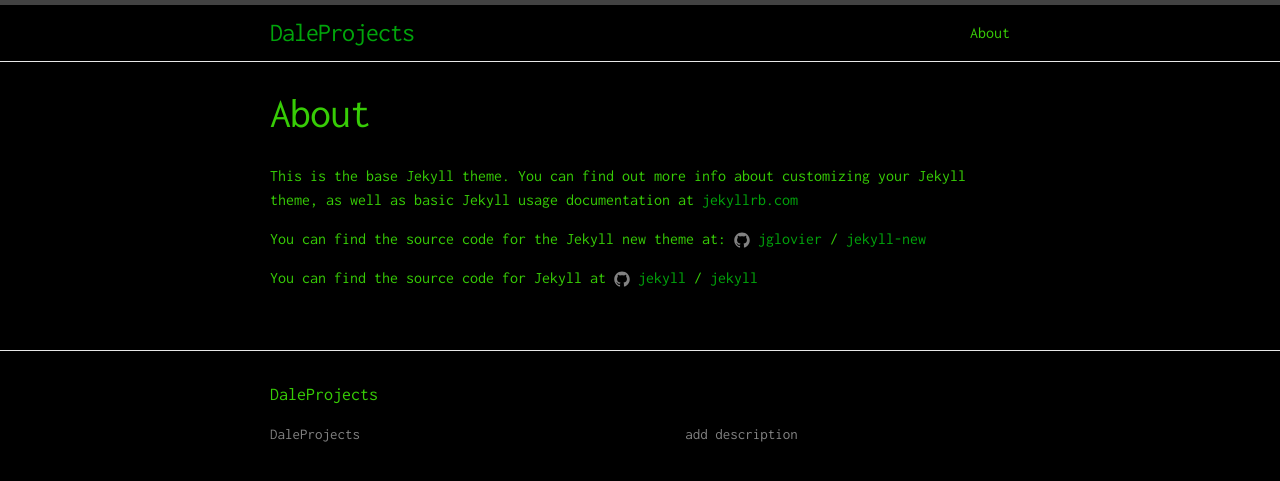
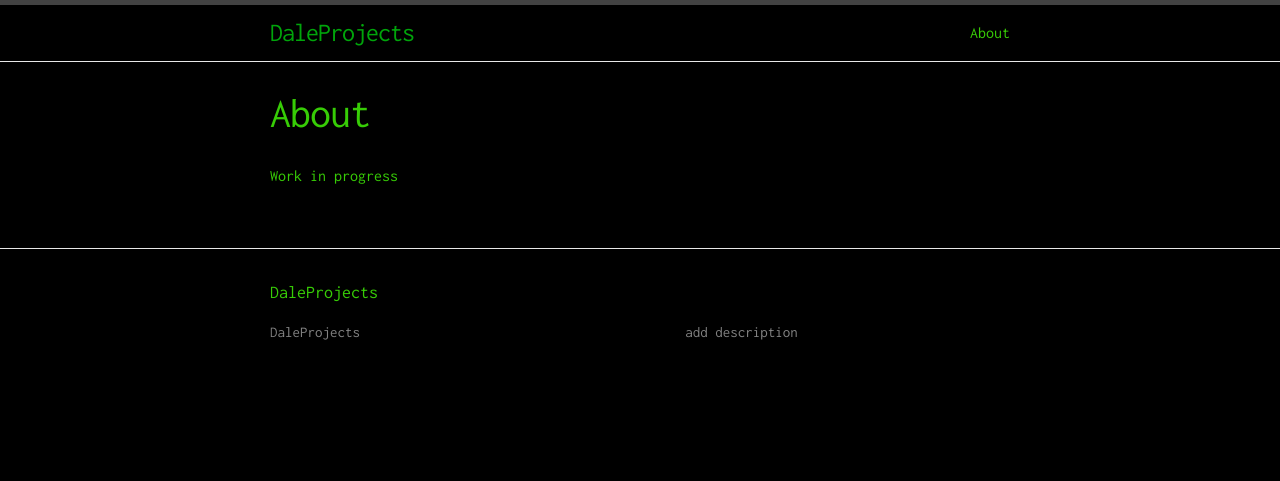
Before and after one commit to learnitupproject/learnitupproject.github.io, a Jekyll site: the page built from about.md, in a window 1280 px wide. Shown: the top 481 px of the page. Built offline with Jekyll 4.4.1, drawn with Linux system fonts in a browser that asks for light colours.

Commit message:
made wip

```diff
--- a/about.md
+++ b/about.md
@@ -4,12 +4,4 @@
 permalink: /about/
 ---
 
-This is the base Jekyll theme. You can find out more info about customizing your Jekyll theme, as well as basic Jekyll usage documentation at [jekyllrb.com](http://jekyllrb.com/)
-
-You can find the source code for the Jekyll new theme at:
-{% include icon-github.html username="jglovier" %} /
-[jekyll-new](https://github.com/jglovier/jekyll-new)
-
-You can find the source code for Jekyll at
-{% include icon-github.html username="jekyll" %} /
-[jekyll](https://github.com/jekyll/jekyll)
+Work in progress
```
